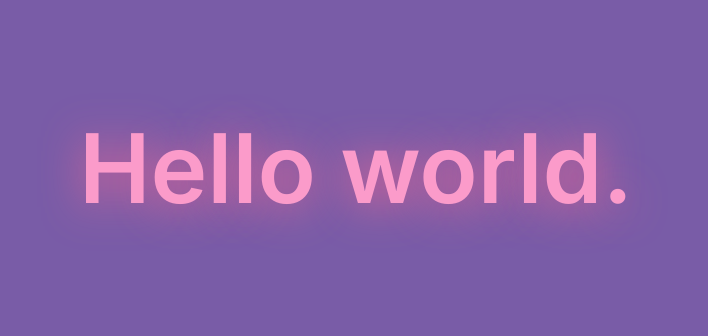
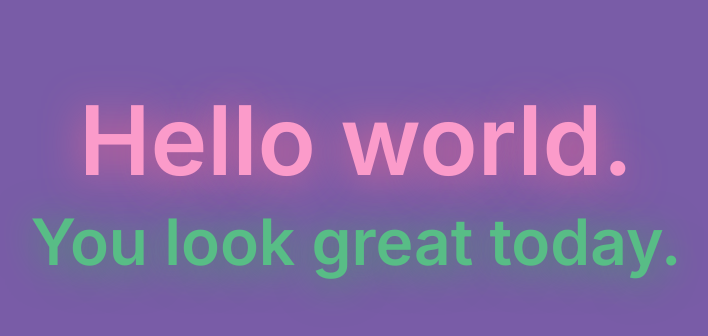
Before and after one commit to markhougaard/hougaard-eth, a plain HTML site: page index.html in a window 1280 px wide. Shown: the part 240-576 px from the top of the page, without its empty margins (284-992 px from the left). Drawn offline with Linux system fonts and the light colour scheme.

Commit message:
added greeting

```diff
--- a/index.html
+++ b/index.html
@@ -12,7 +12,10 @@
 </head>
 <body>
   <main class="parent">
-    <h1>Hello world.</h1>
+    <section class="child">
+      <h1>Hello world.</h1>
+      <h2>You look great today.</h2>
+    </section>
   </main>
 </body>
 </html>
--- a/style.css
+++ b/style.css
@@ -8,11 +8,19 @@
 :root {
   background-color: #795CA7;
   color: #FB9BCA;
+  font-weight: 600;
+  font-family: 'Inter', -apple-system, BlinkMacSystemFont, 'Segoe UI', Roboto, Oxygen, Ubuntu, Cantarell, 'Open Sans', 'Helvetica Neue', sans-serif;
+  text-align: center;
 }
 
 h1 {
   font-size: 6rem;
-  font-weight: 600;
-  font-family: 'Inter', -apple-system, BlinkMacSystemFont, 'Segoe UI', Roboto, Oxygen, Ubuntu, Cantarell, 'Open Sans', 'Helvetica Neue', sans-serif;
   text-shadow: 0px 4px 40px #E26697;
+  margin-bottom: -3rem;
 }
+
+h2 {
+  font-size: 4rem;
+  color: #58BD86;
+  text-shadow: 0px 4px 40px #42A166;
+}
```
